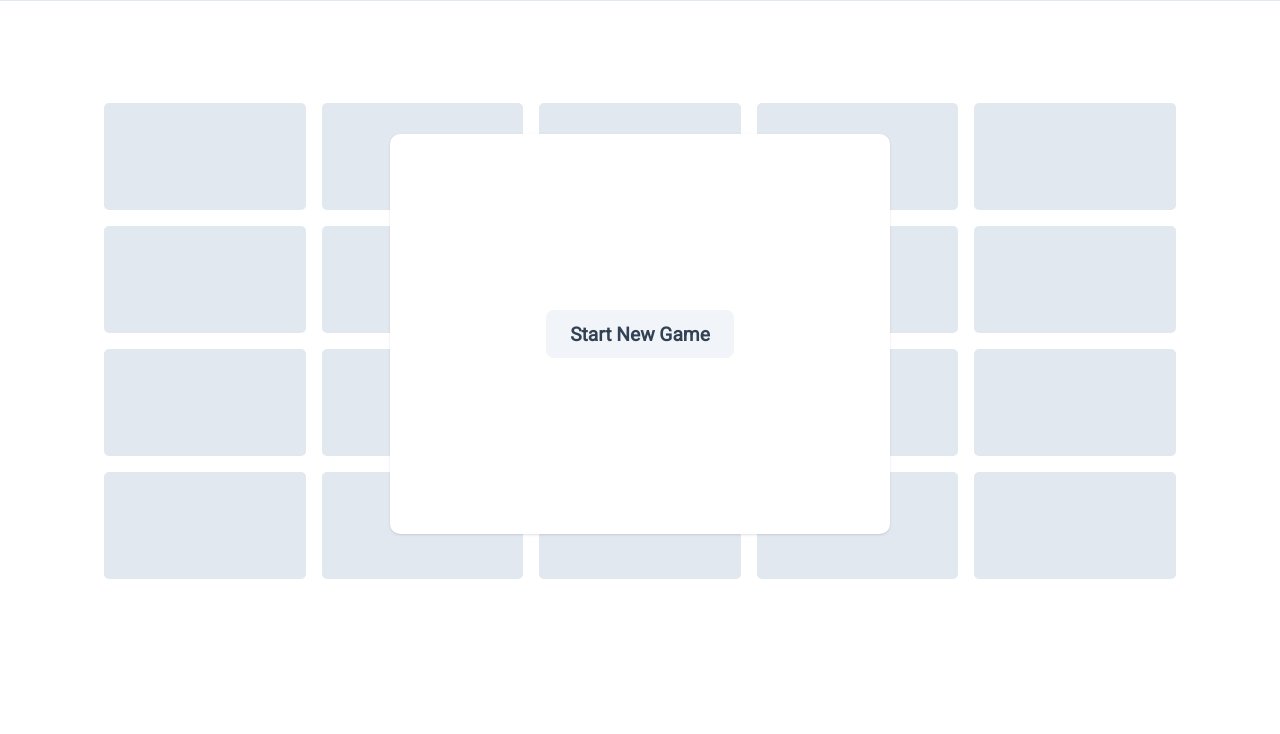
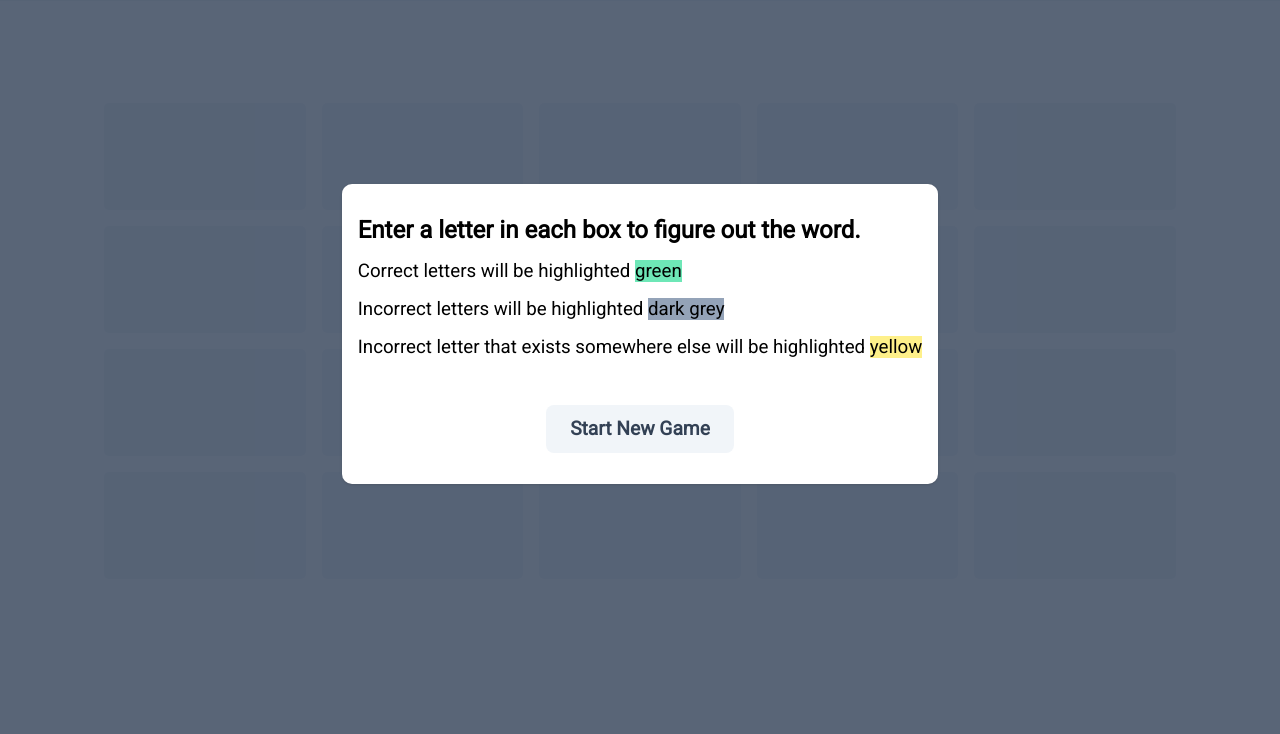
Before and after one commit to DaraghColl/wordle-clone, a website built with Vite: page index.html in a window 1280 px wide. Shown: the part 66-800 px from the top of the page. Built offline with nearby package versions, Linux system fonts and the light colour scheme.

Commit message:
feat: add instructions

```diff
--- a/index.html
+++ b/index.html
@@ -13,6 +13,17 @@
     <div class="container">
       <div id="start_controls_container" class="game-controls">
         <div class="game-controls-container">
+          <div>
+            <h2>Enter a letter in each box to figure out the word.</h2>
+            <h3>Correct letters will be highlighted <span class="letter-correct">green</span></h3>
+            <h3>
+              Incorrect letters will be highlighted <span class="letter-incorrect">dark grey</span>
+            </h3>
+            <h3>
+              Incorrect letter that exists somewhere else will be highlighted
+              <span class="letter-exists">yellow</span>
+            </h3>
+          </div>
           <button id="start_game_button" class="game-controls__start-button">Start New Game</button>
         </div>
       </div>
--- a/src/style.css
+++ b/src/style.css
@@ -43,6 +43,7 @@ body {
   justify-content: space-around;
 }
 
+/* Game Controls */
 .game-controls {
   position: fixed;
   width: 100vw;
@@ -52,17 +53,29 @@ body {
   display: flex;
   align-items: center;
   justify-content: space-around;
+  padding: 1rem;
+  background-color: rgba(71, 85, 105, 0.9);
+}
+
+.game-controls h2 {
+  margin-bottom: 1rem;
+}
+
+.game-controls h3 {
+  margin-bottom: 1rem;
+  font-weight: lighter;
 }
 
 .game-controls-container {
-  min-width: 500px;
-  min-height: 400px;
+  min-height: 300px;
   display: flex;
   align-items: center;
   justify-content: space-around;
+  flex-direction: column;
   background-color: var(--background-color-light);
   border-radius: 10px;
   box-shadow: 0 1px 3px 0 rgb(0 0 0 / 0.1), 0 1px 2px -1px rgb(0 0 0 / 0.1);
+  padding: 1rem;
 }
 
 .game-controls__start-button {
@@ -80,7 +93,9 @@ body {
   font-size: 1.2rem;
   cursor: pointer;
 }
+/* Animations */
 
+/* Grid */
 .grid {
   display: grid;
   grid-template-columns: repeat(5, 1fr);
```
